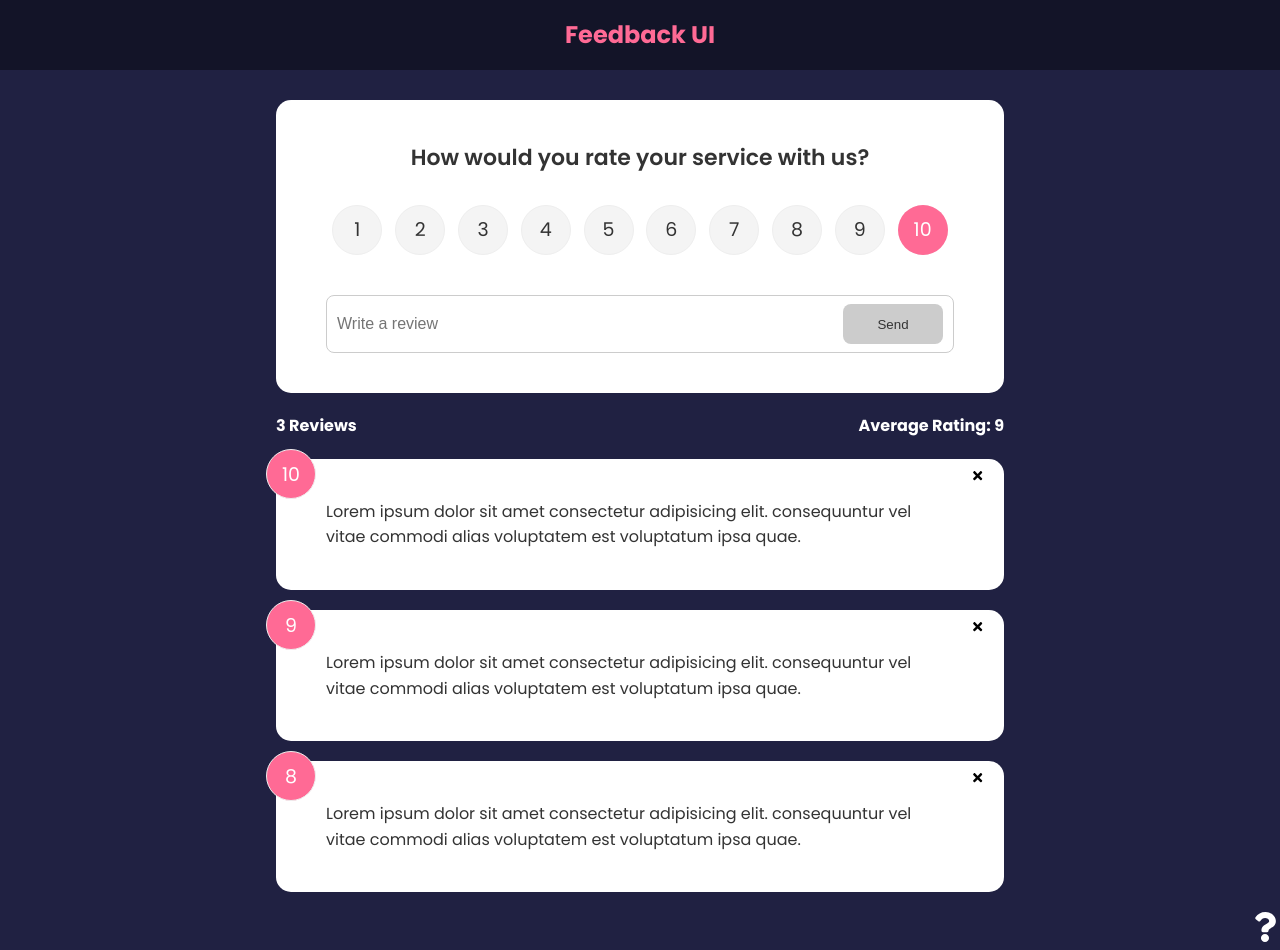
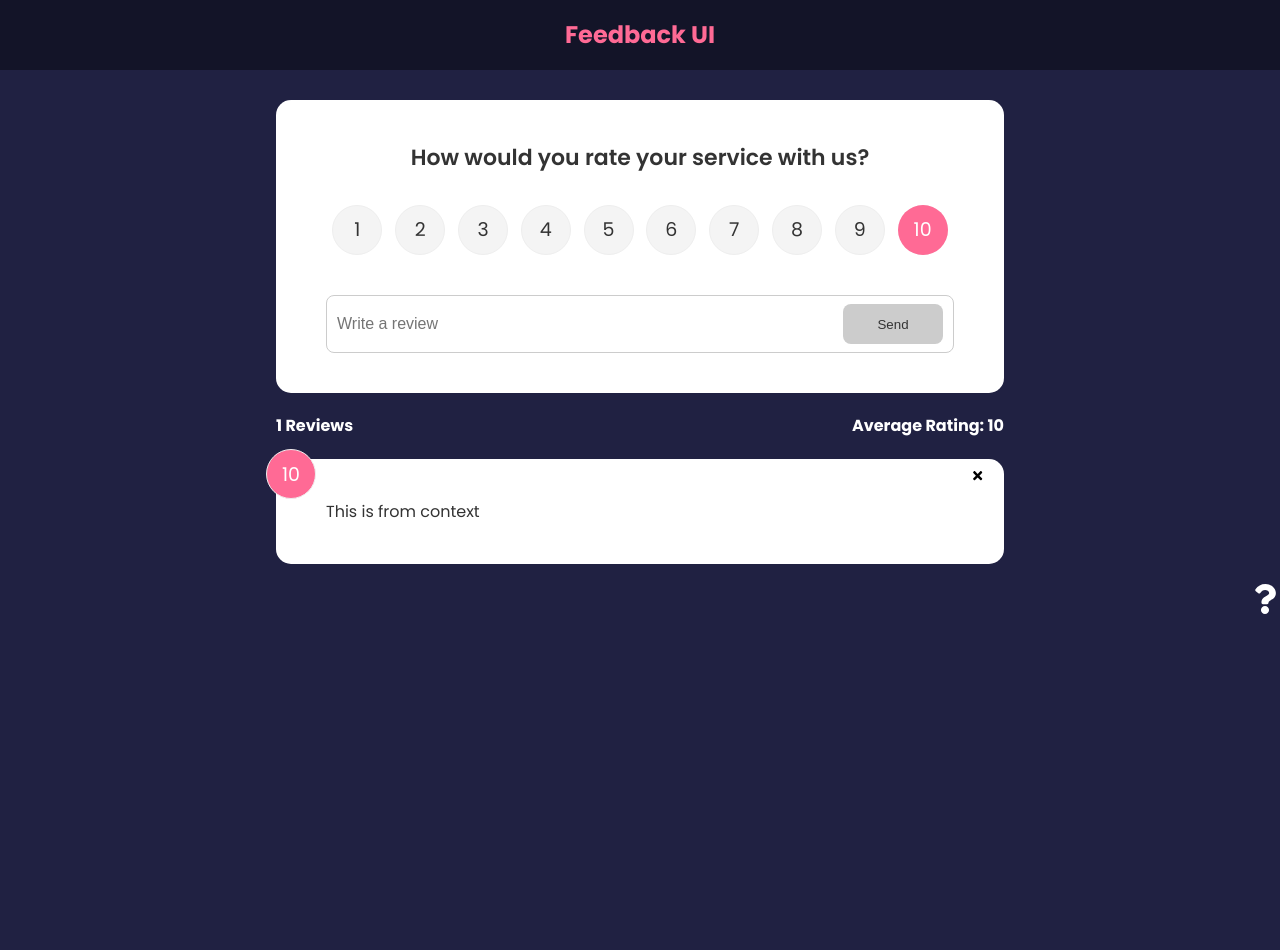
Before and after one commit to sokhengpory/feedback-app, a React (Create React App) app: page / in a window 1280 px wide. After the commit the page ends 800 px from the top, so only its background shows below. Built offline with nearby package versions, Linux system fonts and the light colour scheme.

Commit message:
create and using context & provider

```diff
--- a/src/App.js
+++ b/src/App.js
@@ -8,6 +8,7 @@
 import FeedbackData from './data/FeedbackData';
 import AboutPage from './pages/AboutPage';
 import AboutIconLink from './components/AboutIconLink';
+import { FeedbackProvider } from './context/FeedbackContext';
 
 // when we return JSX, it must be only one parent element
 // "<></>"" react fragment use when we don't want any div to wrap the child element
@@ -34,6 +35,7 @@
   };
 
   return (
+    <FeedbackProvider>
       <Router>
         <Header />
         <div className="container">
@@ -44,11 +46,8 @@
               element={
                 <>
                   <FeedbackForm handleAdd={addFeedback} />
-                <FeedbackStats feedback={feedback} />
-                <FeedbackList
-                  feedback={feedback}
-                  handleDelete={deleteFeedback}
-                />
+                  <FeedbackStats />
+                  <FeedbackList handleDelete={deleteFeedback} />
                 </>
               }
             ></Route>
@@ -61,6 +60,7 @@
 
         <AboutIconLink />
       </Router>
+    </FeedbackProvider>
   );
 }
 
--- a/src/components/FeedbackList.jsx
+++ b/src/components/FeedbackList.jsx
@@ -1,7 +1,11 @@
-import PropTypes from 'prop-types';
+// import PropTypes from 'prop-types';
 import FeedbackItem from './FeedbackItem';
+import { useContext } from 'react';
+import FeedbackContext from '../context/FeedbackContext';
 
-function FeedbackList({ feedback, handleDelete }) {
+function FeedbackList({ handleDelete }) {
+  const { feedback } = useContext(FeedbackContext);
+
   // check if for feedback
   if (!feedback || feedback.length === 0) {
     return <p>No feedback yet.</p>;
@@ -18,17 +22,17 @@
   );
 }
 
-FeedbackList.propTypes = {
-  // feedback: PropTypes.array,
-  // more specific define than above
-  feedback: PropTypes.arrayOf(
-    PropTypes.shape({
-      id: PropTypes.number.isRequired,
-      review: PropTypes.string.isRequired,
-      rating: PropTypes.number.isRequired,
-    })
-  ),
-  handleDelete: PropTypes.func,
-};
+// FeedbackList.propTypes = {
+//   // feedback: PropTypes.array,
+//   // more specific define than above
+//   feedback: PropTypes.arrayOf(
+//     PropTypes.shape({
+//       id: PropTypes.number.isRequired,
+//       review: PropTypes.string.isRequired,
+//       rating: PropTypes.number.isRequired,
+//     })
+//   ),
+//   handleDelete: PropTypes.func,
+// };
 
 export default FeedbackList;
--- a/src/components/FeedbackStats.jsx
+++ b/src/components/FeedbackStats.jsx
@@ -1,6 +1,9 @@
-import PropTypes from 'prop-types';
+import { useContext } from 'react';
+import FeedbackContext from '../context/FeedbackContext';
 
-function FeedbackStats({ feedback }) {
+function FeedbackStats() {
+  const { feedback } = useContext(FeedbackContext);
+
   // calculate average rating
   let averageRating =
     feedback.reduce((acc, cur) => {
@@ -19,8 +22,4 @@
   );
 }
 
-FeedbackStats.propTypes = {
-  feedback: PropTypes.array.isRequired,
-};
-
 export default FeedbackStats;
--- /dev/null
+++ b/src/context/FeedbackContext.jsx
@@ -0,0 +1,23 @@
+import { createContext, useState } from 'react';
+
+const FeedbackContext = createContext();
+
+// This component need to wrap all the others component that why it take in the "children" props
+export const FeedbackProvider = ({ children }) => {
+  const [feedback, setFeedback] = useState([
+    {
+      id: 1,
+      review: 'This is from context',
+      rating: 10,
+    },
+  ]);
+
+  return (
+    // the "value" props is where we pass the state to the children that need it
+    <FeedbackContext.Provider value={{ feedback }}>
+      {children}
+    </FeedbackContext.Provider>
+  );
+};
+
+export default FeedbackContext;
```
Also changed, not shown: 1 other file (tests, documents, lock files or other folders). Lines whose indentation alone changed are shown as unchanged.
